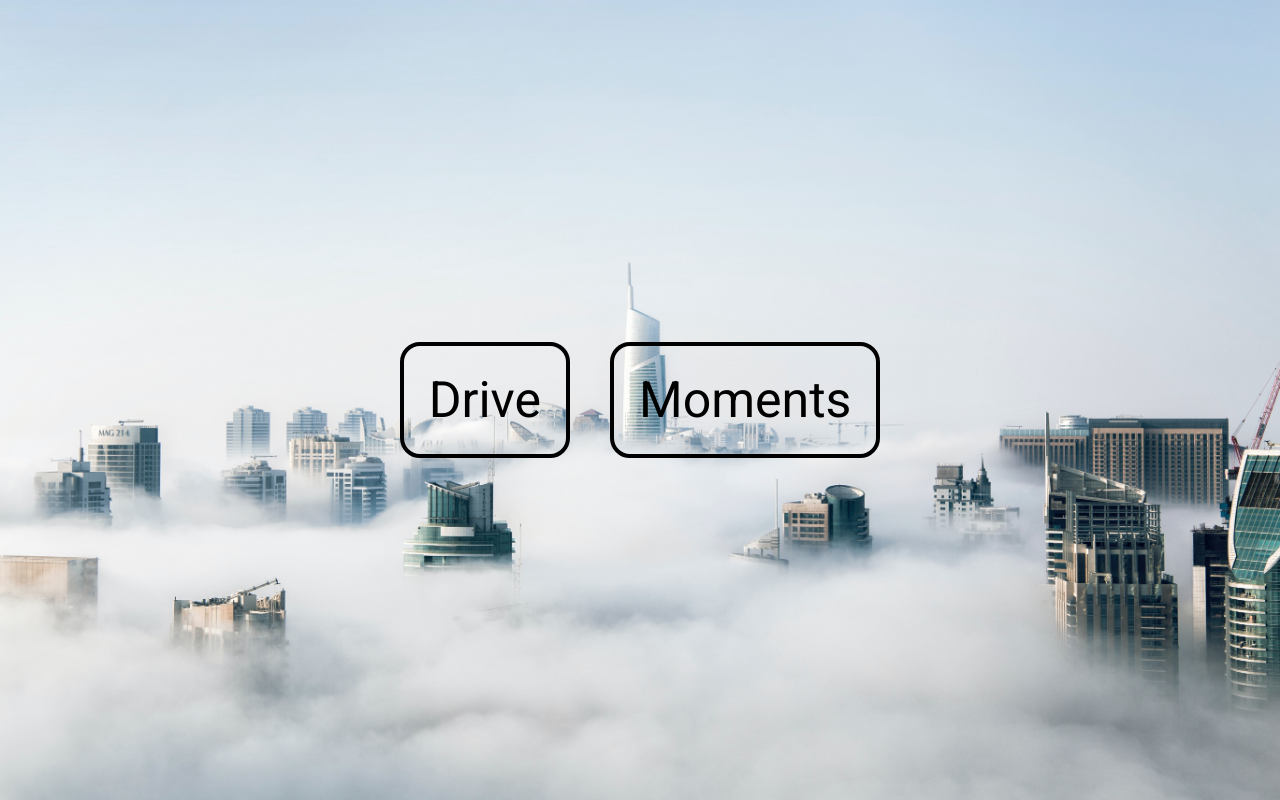
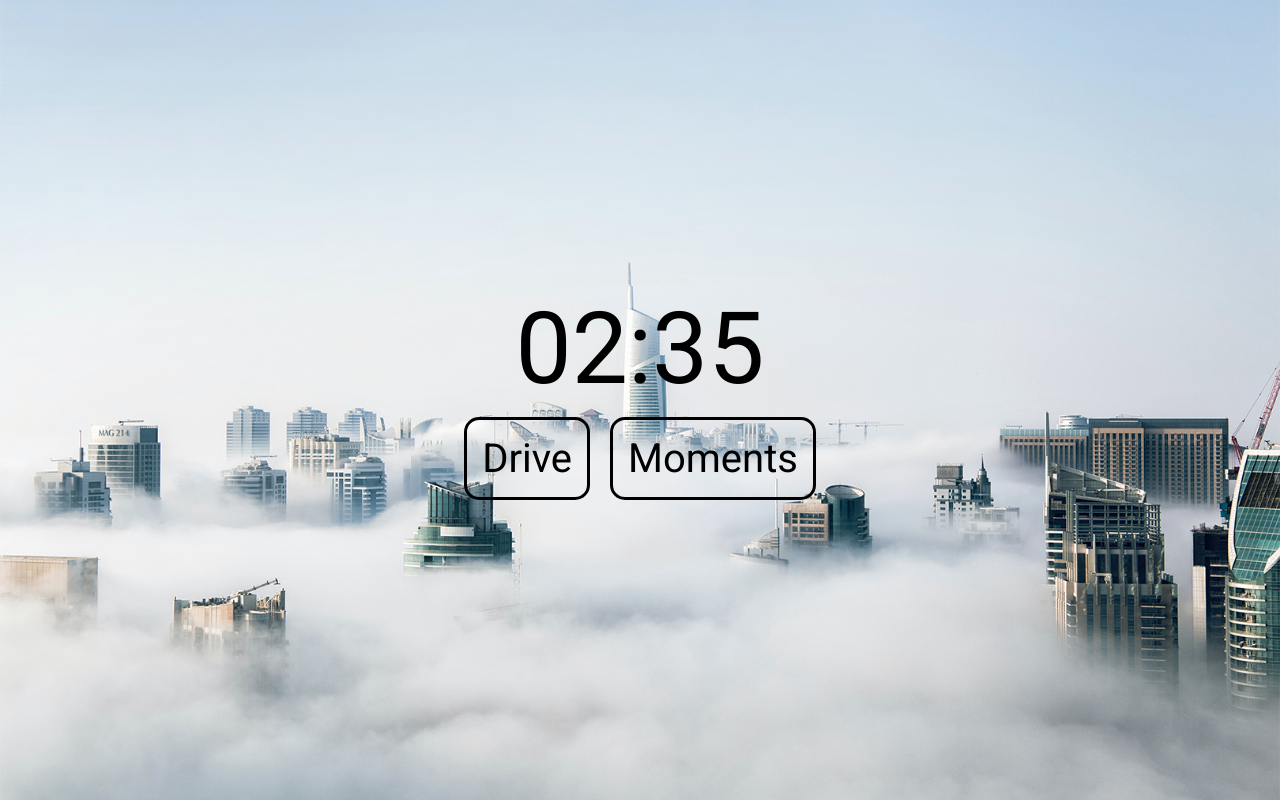
Before and after one commit to patrick-bau/bauersfeld.ch, an Angular app: page /home in a window 1280 px wide. Built offline with nearby package versions, Linux system fonts and the light colour scheme.

Commit message:
add facivon.

```diff
--- a/src/app/home/home.component.html
+++ b/src/app/home/home.component.html
@@ -1,8 +1,13 @@
 <div class="wrapper">
-  <div class="button" matRipple>
-    <a href="https://bucket.bauersfeld.ch/drive">Drive</a>
-  </div>
-  <div class="button" matRipple>
-    <a href="https://bucket.bauersfeld.ch/moments">Moments</a>
+  <div class="content">
+    <span class="clock" (click)="clickOnClock()">{{ time | async | date: 'hh:mm' }}</span>
+    <div class="navigation" *ngIf="!onlyClock">
+      <div class="button" matRipple>
+        <a href="https://bucket.bauersfeld.ch/drive">Drive</a>
+      </div>
+      <div class="button" matRipple>
+        <a href="https://bucket.bauersfeld.ch/moments">Moments</a>
+      </div>
+    </div>
   </div>
 </div>
--- a/src/app/home/home.component.scss
+++ b/src/app/home/home.component.scss
@@ -1,4 +1,5 @@
 .wrapper {
+  background-color: #ffffff;
   background-image: url("../../assets/img/background.jpg");
   background-position: center;
   background-repeat: no-repeat;
@@ -11,9 +12,19 @@
   align-items: center;
 }
 
+.content {
+  text-align: center;
+}
+
+.clock {
+  font-size: 100px;
+  cursor: pointer;
+}
+
 .button {
+  float: left;
   cursor: pointer;
-  margin: 20px;
+  margin: 10px;
   padding: 25px;
   font-size: 50px;
   border-color: #000000;
@@ -25,3 +36,12 @@
     text-decoration: none;
   }
 }
+
+@media only screen {
+  .button {
+    font-size: 40px;
+    padding: 15px;
+    border-width: 3px;
+    border-radius: 15px;
+  }
+}
--- a/src/app/home/home.component.ts
+++ b/src/app/home/home.component.ts
@@ -1,4 +1,6 @@
 import { Component, OnInit } from '@angular/core';
+import {Observable, timer} from "rxjs";
+import {map, shareReplay} from "rxjs/operators";
 
 @Component({
   selector: 'app-home',
@@ -6,9 +8,23 @@ import { Component, OnInit } from '@angular/core';
   styleUrls: ['./home.component.scss']
 })
 export class HomeComponent implements OnInit {
+  onlyClock = false;
 
   constructor() { }
 
   ngOnInit(): void {
   }
+
+  private currentTime: Observable<Date> = timer(0, 1000).pipe(
+    map(tick => new Date()),
+    shareReplay(1)
+  );
+
+  get time() {
+    return this.currentTime;
+  }
+
+  clickOnClock(): void {
+    this.onlyClock = !this.onlyClock;
+  }
 }
```
Also changed, not shown: src/assets/img/background.jpg, 1 other file (tests, documents, lock files or other folders).
